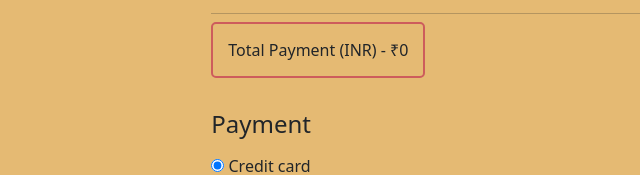
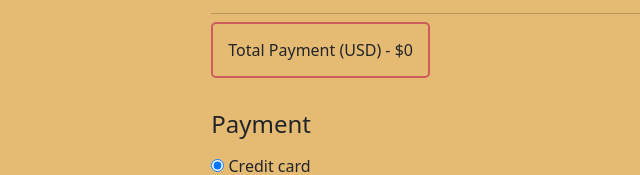
Before and after one commit to Abh-I-seK/CSWProject, a plain HTML site: page shop.html in a window 1280 px wide. Shown: the part 1862-2037 px from the top of the page, 6-646 px from the left. Drawn offline with nearby package versions, Linux system fonts and the light colour scheme.

Commit message:
Update shop.html

```diff
--- a/shop.html
+++ b/shop.html
@@ -324,7 +324,7 @@
                   </div>
                   <hr class="mb-4">
 
-                  <div id="payment-total" style="display: inline; padding: 15px; border: 2px solid indianred; border-radius: 5px; align-items: center; text-align: center;">Total Payment (INR) - ₹<span id="payment-display">0</span></div>
+                  <div id="payment-total" style="display: inline; padding: 15px; border: 2px solid indianred; border-radius: 5px; align-items: center; text-align: center;">Total Payment (USD) - $<span id="payment-display">0</span></div>
 
                   <h4 class="mb-3 mt-5" id="payment-title">Payment</h4>
                   <div class="d-block my-3">
```
